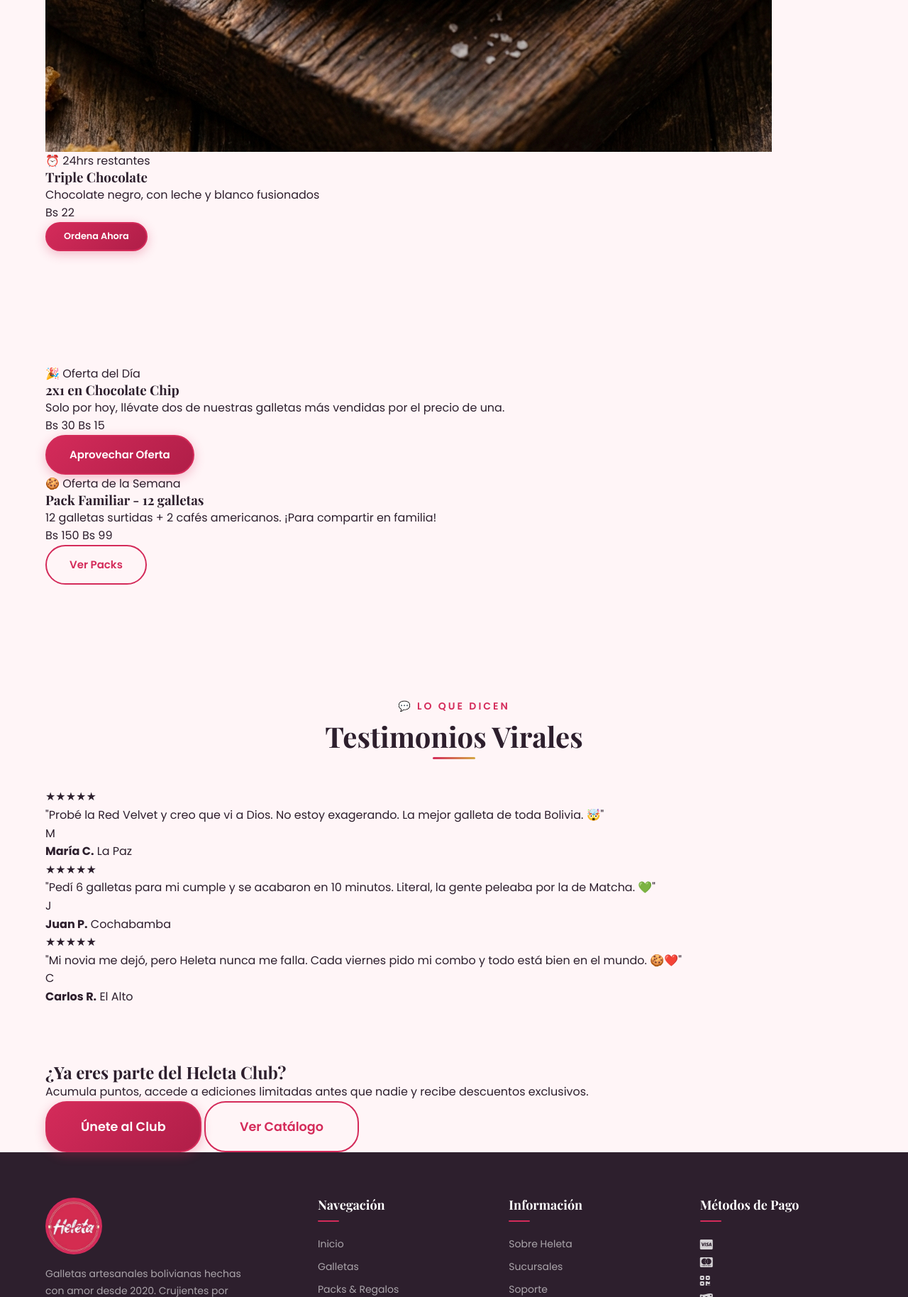
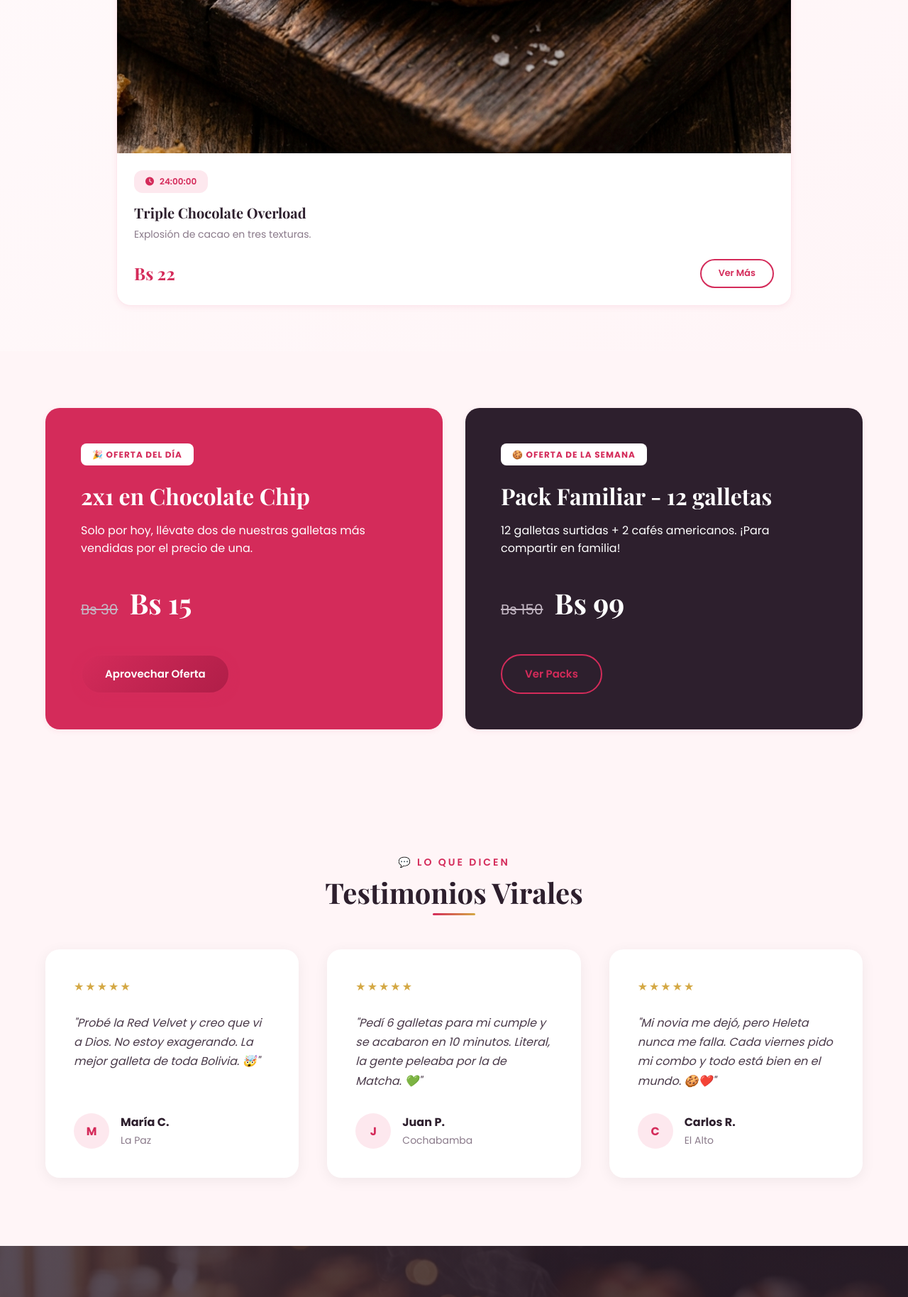
Before and after one commit to jdanigh03/Heleta-Web-And-System, a Flask app: page / in a window 1280 px wide. Shown: the part 4080-5908 px from the top of the page at 71% size. Run offline with Flask 3, Linux system fonts and the light colour scheme; some web fonts are replaced.

Commit message:
feat/now

```diff
--- /dev/null
+++ b/static/css/home.css
@@ -0,0 +1,359 @@
+/* ===== HOME PAGE REFINED STYLES ===== */
+
+.editions-preview {
+    background: linear-gradient(135deg, var(--white) 0%, var(--cream) 100%);
+    padding: 4rem 0;
+    /* Reduced from 8rem */
+}
+
+.editions-preview__container {
+    max-width: 1000px;
+    /* Reduced from 1200px */
+}
+
+.section__desc {
+    max-width: 600px;
+    margin: 1rem auto 3rem;
+    color: var(--gray);
+    font-size: 1.1rem;
+}
+
+.editions-preview__grid {
+    display: grid;
+    grid-template-columns: repeat(3, 1fr);
+    gap: 1.5rem;
+    /* Reduced from 2rem */
+}
+
+.editions-preview__card {
+    background: var(--white);
+    border-radius: var(--radius-lg);
+    overflow: hidden;
+    box-shadow: var(--shadow-sm);
+    transition: all 0.4s cubic-bezier(0.175, 0.885, 0.32, 1.275);
+    border: 1px solid var(--primary-extra-light);
+    display: flex;
+    flex-direction: column;
+}
+
+/* Featured styles removed */
+
+.editions-preview__card:hover {
+    transform: translateY(-8px);
+    box-shadow: var(--shadow-lg);
+    border-color: var(--primary-light);
+}
+
+.editions-preview__img {
+    flex: 1;
+    position: relative;
+    overflow: hidden;
+    min-height: 180px;
+    /* Reduced from 250px */
+}
+
+.editions-preview__card .editions-preview__img {
+    flex: 1;
+}
+
+.editions-preview__img img {
+    width: 100%;
+    height: 100%;
+    object-fit: cover;
+    transition: transform 0.6s ease;
+}
+
+.editions-preview__card:hover .editions-preview__img img {
+    transform: scale(1.05);
+}
+
+.editions-preview__badge {
+    position: absolute;
+    top: 1.5rem;
+    left: 1.5rem;
+    background: var(--primary);
+    color: var(--white);
+    padding: 0.5rem 1.25rem;
+    border-radius: var(--radius-xl);
+    font-size: 0.8rem;
+    font-weight: 700;
+    box-shadow: 0 4px 10px rgba(212, 43, 90, 0.3);
+}
+
+.editions-preview__content {
+    flex: 1;
+    padding: 1.5rem;
+    /* Reduced from 2.5rem */
+    display: flex;
+    flex-direction: column;
+}
+
+.editions-preview__card .editions-preview__content {
+    padding: 1.5rem;
+    /* Reduced from 2.5rem */
+    display: flex;
+    flex-direction: column;
+}
+
+.editions-preview__timer-bar {
+    display: flex;
+    align-items: center;
+    gap: 0.5rem;
+    padding: 0.4rem 1rem;
+    background: var(--primary-extra-light);
+    color: var(--primary);
+    width: fit-content;
+    border-radius: var(--radius-md);
+    font-size: 0.75rem;
+    /* Reduced from 0.9rem */
+    font-weight: 600;
+    margin-bottom: 1rem;
+    /* Reduced from 2rem */
+}
+
+.editions-preview__name {
+    font-size: 1.25rem;
+    /* Reduced from 1.75rem */
+    margin-bottom: 0.5rem;
+    color: var(--dark);
+}
+
+.editions-preview__card .editions-preview__name {
+    font-size: 1.25rem;
+}
+
+.editions-preview__text {
+    color: var(--gray);
+    line-height: 1.5;
+    margin-bottom: 1.5rem;
+    /* Reduced from 2.5rem */
+    font-size: 0.875rem;
+}
+
+.editions-preview__footer {
+    display: flex;
+    align-items: center;
+    justify-content: space-between;
+    margin-top: auto;
+}
+
+.editions-preview__price {
+    font-family: var(--font-heading);
+    font-size: 1.5rem;
+    /* Reduced from 2rem */
+    font-weight: 700;
+    color: var(--primary);
+}
+
+/* Response */
+@media screen and (max-width: 992px) {
+    .editions-preview__grid {
+        grid-template-columns: 1fr;
+    }
+}
+
+/* Offers & Other styles from before included for completeness */
+/* (omitted unchanged parts for brevity if already in home.css, but I'll write the full file here) */
+/* ... (offers, testimonials, cta as defined in previous home.css) ... */
+/* Offers Section */
+.offers {
+    background-color: var(--cream);
+    padding: 5rem 0;
+}
+
+.offers__grid {
+    display: grid;
+    grid-template-columns: repeat(auto-fit, minmax(400px, 1fr));
+    gap: 2rem;
+}
+
+.offers__deal {
+    background: var(--primary);
+    /* Changed to banner style */
+    padding: 3rem;
+    border-radius: var(--radius-lg);
+    position: relative;
+    overflow: hidden;
+    box-shadow: var(--shadow-sm);
+    border: 2px solid transparent;
+    color: var(--white);
+    /* White text for banners */
+}
+
+.offers__deal--accent {
+    background: var(--dark);
+    color: var(--white);
+}
+
+.offers__deal .offers__deal-badge {
+    background: var(--white);
+    color: var(--primary);
+}
+
+.offers__deal .offers__deal-title,
+.offers__deal .offers__deal-desc,
+.offers__deal .offers__deal-new {
+    color: var(--white);
+}
+
+.offers__deal-badge {
+    display: inline-block;
+    padding: 0.4rem 1rem;
+    background: var(--primary);
+    color: var(--white);
+    font-weight: 700;
+    font-size: 0.75rem;
+    border-radius: var(--radius-sm);
+    margin-bottom: 1.5rem;
+    text-transform: uppercase;
+    letter-spacing: 1px;
+}
+
+.offers__deal-title {
+    font-size: 2rem;
+    margin-bottom: 1rem;
+}
+
+.offers__deal-desc {
+    color: var(--gray);
+    margin-bottom: 2rem;
+    line-height: 1.6;
+}
+
+.offers__deal-price {
+    display: flex;
+    align-items: baseline;
+    gap: 1rem;
+    margin-bottom: 2.5rem;
+}
+
+.offers__deal-old {
+    text-decoration: line-through;
+    color: var(--gray-light);
+    font-size: 1.25rem;
+}
+
+.offers__deal-new {
+    font-size: 2.5rem;
+    font-weight: 700;
+    color: var(--primary);
+    font-family: var(--font-heading);
+}
+
+.offers__deal--accent .offers__deal-new {
+    color: var(--white);
+}
+
+/* Testimonials */
+.testimonials {
+    padding: 6rem 0;
+}
+
+.testimonials__grid {
+    display: grid;
+    grid-template-columns: repeat(auto-fit, minmax(300px, 1fr));
+    gap: 2.5rem;
+    margin-top: 3.5rem;
+}
+
+.testimonials__card {
+    background: var(--white);
+    padding: 2.5rem;
+    border-radius: var(--radius-lg);
+    box-shadow: var(--shadow-card);
+    display: flex;
+    flex-direction: column;
+}
+
+.testimonials__stars {
+    color: var(--gold);
+    margin-bottom: 1.5rem;
+    letter-spacing: 2px;
+}
+
+.testimonials__text {
+    font-style: italic;
+    color: var(--dark-light);
+    line-height: 1.7;
+    margin-bottom: 2rem;
+    flex-grow: 1;
+}
+
+.testimonials__author {
+    display: flex;
+    align-items: center;
+    gap: 1rem;
+}
+
+.testimonials__avatar {
+    width: 50px;
+    height: 50px;
+    background: var(--primary-extra-light);
+    color: var(--primary);
+    border-radius: 50%;
+    display: flex;
+    align-items: center;
+    justify-content: center;
+    font-weight: 700;
+}
+
+.testimonials__author strong {
+    display: block;
+    color: var(--dark);
+}
+
+.testimonials__author span {
+    font-size: 0.875rem;
+    color: var(--gray);
+}
+
+/* CTA Section */
+.cta {
+    padding: 8rem 0;
+    background: linear-gradient(rgba(45, 31, 45, 0.8), rgba(45, 31, 45, 0.8)), url('/static/img/cookie_hero.png');
+    background-size: cover;
+    background-position: center;
+    background-attachment: fixed;
+    color: var(--white);
+}
+
+.cta__content {
+    max-width: 700px;
+    margin: 0 auto;
+    text-align: center;
+}
+
+.cta__title {
+    font-size: 3.5rem;
+    margin-bottom: 1.5rem;
+}
+
+.cta__title span {
+    color: var(--primary-light);
+}
+
+.cta__description {
+    font-size: 1.25rem;
+    margin-bottom: 3rem;
+    opacity: 0.9;
+}
+
+.cta__buttons {
+    display: flex;
+    justify-content: center;
+    gap: 1.5rem;
+}
+
+@media screen and (max-width: 768px) {
+    .offers__grid {
+        grid-template-columns: 1fr;
+    }
+
+    .cta__title {
+        font-size: 2.5rem;
+    }
+
+    .cta__buttons {
+        flex-direction: column;
+    }
+}
--- a/templates/pages/home.html
+++ b/templates/pages/home.html
@@ -2,6 +2,7 @@
 
 {% block page_css %}
 <link rel="stylesheet" href="{{ url_for('static', filename='css/hero.css') }}">
+<link rel="stylesheet" href="{{ url_for('static', filename='css/home.css') }}">
 {% endblock %}
 
 {% block content %}
@@ -11,7 +12,7 @@
         <!-- Slide 1 -->
         <div class="hero__slide active" data-slide="0">
             <div class="hero__slide-bg"
-                style="background-image: url('{{ url_for('static', filename='img/cookie_chocolate.png') }}')"></div>
+                style="background-image: url('{{ url_for('static', filename='img/cookie_chocolate.png') }}');"></div>
             <div class="hero__slide-content container">
                 <span class="hero__badge">⭐ Más Vendida</span>
                 <h1 class="hero__title">Chocolate Chip<br><span class="hero__title-accent">Clásica</span></h1>
@@ -23,7 +24,7 @@
         <!-- Slide 2 -->
         <div class="hero__slide" data-slide="1">
             <div class="hero__slide-bg"
-                style="background-image: url('{{ url_for('static', filename='img/cookie_chai.png') }}')"></div>
+                style="background-image: url('{{ url_for('static', filename='img/cookie_chai.png') }}');"></div>
             <div class="hero__slide-content container">
                 <span class="hero__badge">🔥 Edición Especial</span>
                 <h1 class="hero__title">Chai<br><span class="hero__title-accent">Especial</span></h1>
@@ -35,7 +36,7 @@
         <!-- Slide 3 -->
         <div class="hero__slide" data-slide="2">
             <div class="hero__slide-bg"
-                style="background-image: url('{{ url_for('static', filename='img/cookie_hero.png') }}')"></div>
+                style="background-image: url('{{ url_for('static', filename='img/cookie_hero.png') }}');"></div>
             <div class="hero__slide-content container">
                 <span class="hero__badge">🍪 Nuevos Sabores</span>
                 <h1 class="hero__title">Galletas<br><span class="hero__title-accent">Artesanales</span></h1>
@@ -57,49 +58,70 @@
     </div>
 </section>
 
-<!-- ===== LIMITED EDITIONS CAROUSEL ===== -->
+<!-- ===== LIMITED EDITIONS SECTION ===== -->
 <section class="editions-preview section">
     <div class="editions-preview__container container">
-        <div class="section__header">
-            <span class="section__subtitle">🔥 No te las pierdas</span>
+        <div class="section__header text-center">
+            <span class="section__subtitle">✨ Colección Exclusiva</span>
             <h2 class="section__title">Ediciones Limitadas</h2>
+            <p class="section__desc">Sabores únicos que solo estarán disponibles por pocos días. ¡Nadie se queda sin la
+                suya!</p>
         </div>
-        <div class="editions-preview__grid">
+
+        <!-- Edition 1 -->
         <div class="editions-preview__card">
             <div class="editions-preview__img">
-                    <img src="{{ url_for('static', filename='img/cookie_chai.png') }}" alt="Chai Especial">
-                    <span class="editions-preview__timer">⏰ 48hrs restantes</span>
+                <img src="{{ url_for('static', filename='img/cookie_chai.png') }}" alt="Heleta Chai Gold">
+                <div class="editions-preview__badge">✨ Nuevo</div>
             </div>
-                <div class="editions-preview__info">
-                    <h3>Chai Especial</h3>
-                    <p>Canela, cardamomo y jengibre en cada bocado</p>
+            <div class="editions-preview__content">
+                <div class="editions-preview__timer-bar">
+                    <i class="fa-solid fa-clock"></i> <span id="timer-1">48:00:00</span>
+                </div>
+                <h3 class="editions-preview__name">Heleta Chai Gold</h3>
+                <p class="editions-preview__text">Una infusión de especias orientales envuelta en masa mantequillosa
+                    y un toque de azúcar morena.</p>
+                <div class="editions-preview__footer">
                     <span class="editions-preview__price">Bs 18</span>
+                    <a href="/ediciones" class="btn btn--primary">Reservar Ahora</a>
                 </div>
-                <a href="/ediciones" class="btn btn--primary btn--sm">Ordena Ahora</a>
             </div>
+        </div>
+
+        <!-- Standard Limited 1 -->
         <div class="editions-preview__card">
             <div class="editions-preview__img">
-                    <img src="{{ url_for('static', filename='img/cookie_pack.png') }}" alt="Pack Especial">
-                    <span class="editions-preview__timer">⏰ 72hrs restantes</span>
+                <img src="{{ url_for('static', filename='img/cookie_pack.png') }}" alt="Pack San Valentín">
             </div>
-                <div class="editions-preview__info">
-                    <h3>Pack San Valentín</h3>
-                    <p>6 galletas surtidas con caja decorada</p>
+            <div class="editions-preview__content">
+                <div class="editions-preview__timer-bar">
+                    <i class="fa-solid fa-clock"></i> <span id="timer-2">72:00:00</span>
+                </div>
+                <h3 class="editions-preview__name">Pack San Valentín</h3>
+                <p class="editions-preview__text">La caja perfecta para compartir amor.</p>
+                <div class="editions-preview__footer">
                     <span class="editions-preview__price">Bs 85</span>
+                    <a href="/ediciones" class="btn btn--outline btn--sm">Ver Pack</a>
                 </div>
-                <a href="/ediciones" class="btn btn--primary btn--sm">Ordena Ahora</a>
             </div>
+        </div>
+
+        <!-- Standard Limited 2 -->
         <div class="editions-preview__card">
             <div class="editions-preview__img">
-                    <img src="{{ url_for('static', filename='img/cookie_chocolate.png') }}" alt="Triple Chocolate">
-                    <span class="editions-preview__timer">⏰ 24hrs restantes</span>
+                <img src="{{ url_for('static', filename='img/cookie_chocolate.png') }}" alt="Triple Chocolate Overload">
             </div>
-                <div class="editions-preview__info">
-                    <h3>Triple Chocolate</h3>
-                    <p>Chocolate negro, con leche y blanco fusionados</p>
+            <div class="editions-preview__content">
+                <div class="editions-preview__timer-bar">
+                    <i class="fa-solid fa-clock"></i> <span id="timer-3">24:00:00</span>
+                </div>
+                <h3 class="editions-preview__name">Triple Chocolate Overload</h3>
+                <p class="editions-preview__text">Explosión de cacao en tres texturas.</p>
+                <div class="editions-preview__footer">
                     <span class="editions-preview__price">Bs 22</span>
+                    <a href="/ediciones" class="btn btn--outline btn--sm">Ver Más</a>
                 </div>
-                <a href="/ediciones" class="btn btn--primary btn--sm">Ordena Ahora</a>
+            </div>
         </div>
     </div>
     </div>
```
Lines whose indentation alone changed are shown as unchanged.
